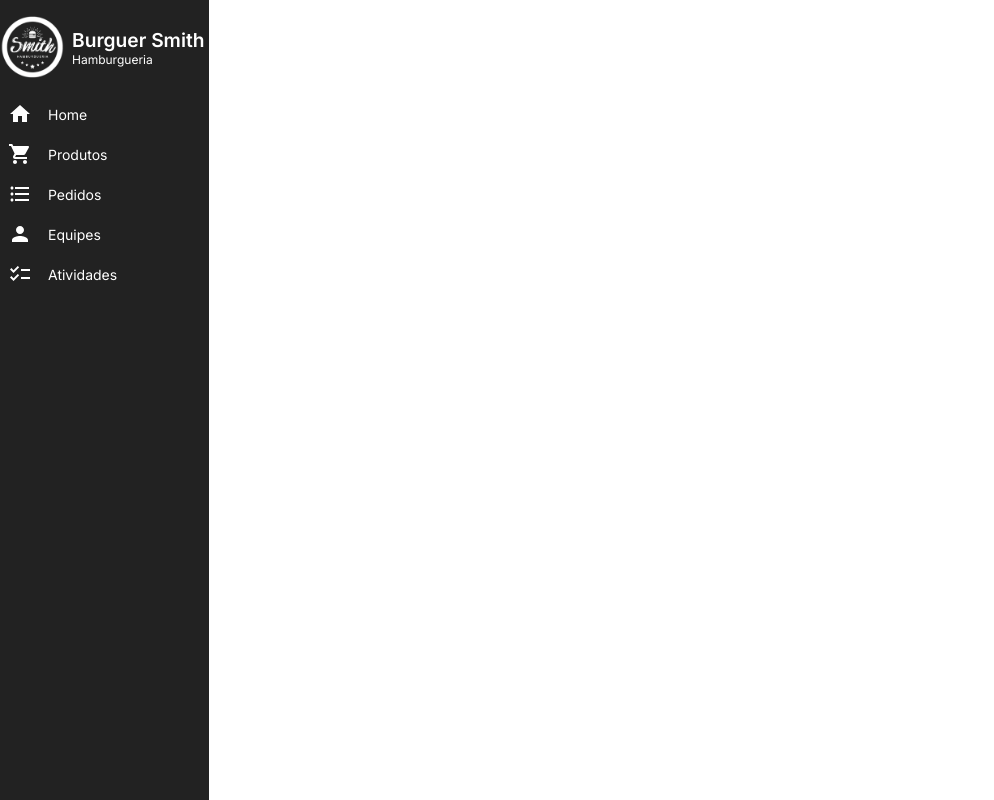
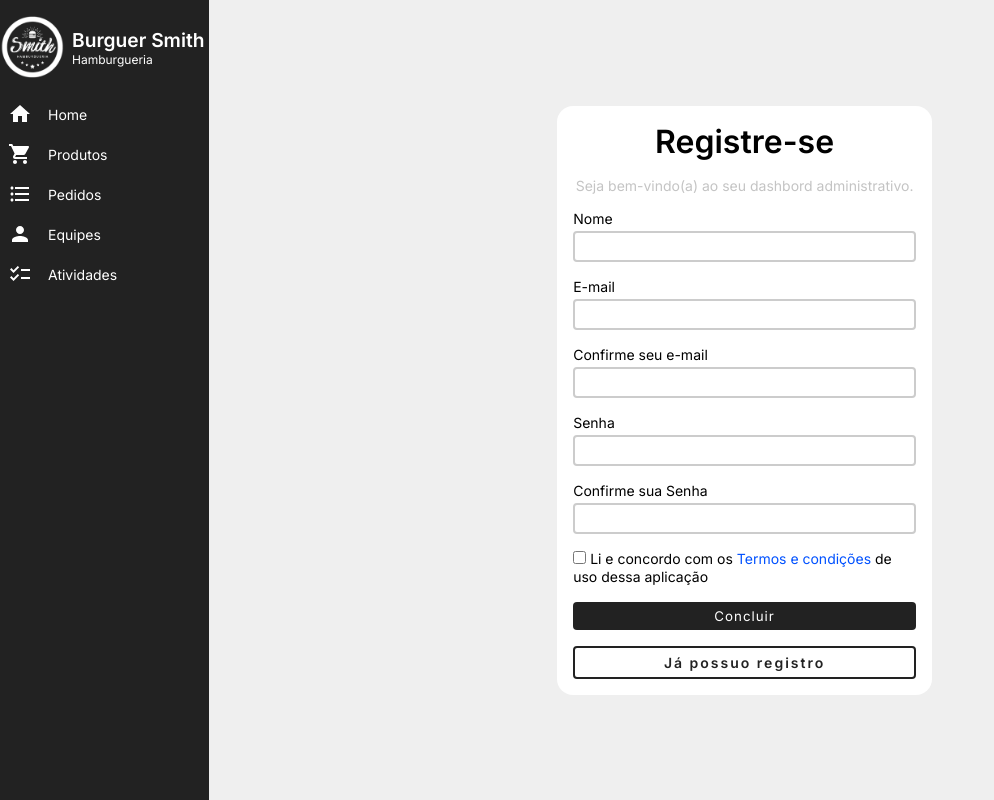
Before and after one commit to DiogoSilvaBianchini/admin-page-burguer-smith, a React (Vite) app: page /register in a window 1280 px wide. Shown: the whole page, without its empty margins (0-994 px from the left). Built offline with nearby package versions, Linux system fonts and the light colour scheme.

Commit message:
Conclusão da interface para a página de registro.

```diff
--- a/src/App.jsx
+++ b/src/App.jsx
@@ -5,6 +5,7 @@ import Home from './pages/Home/Home'
 import {BrowserRouter, Routes, Route} from 'react-router-dom'
 import ProductFormPage from './pages/ProductFormPage/ProductFormPage'
 import Login from './pages/login/Login'
+import Register from './pages/Register/Register'
 
 
 function App() {
@@ -18,6 +19,7 @@ function App() {
             <Route path='/produtos' element={<ProductPage />}/>
             <Route path='/produtos/criar' element={<ProductFormPage />}/>
             <Route path='/login' element={<Login />}/>
+            <Route path='/register' element={<Register />}/>
           </Routes>
         </div>
       </BrowserRouter>
--- a/src/components/inputLabel/style.css
+++ b/src/components/inputLabel/style.css
@@ -1,4 +1,5 @@
 .input-label{
+    width: 100%;
     display: flex;
     flex-direction: column;
     align-items: flex-start;
--- a/src/index.css
+++ b/src/index.css
@@ -47,6 +47,7 @@ h2{
 }
 
 button{
+  width: 100%;
   cursor: pointer;
   border-radius: 4px;
   padding: 4px;
--- /dev/null
+++ b/src/pages/Register/Register.jsx
@@ -0,0 +1,27 @@
+import './style.css'
+import InputLabel from '../../components/inputLabel/InputLabel'
+import { Link } from 'react-router-dom'
+
+const Register = () => {
+  return (
+    <div className='container-register'>
+        <form>
+            <h2>Registre-se</h2>
+            <span>Seja bem-vindo(a) ao seu dashbord administrativo.</span>
+            <InputLabel title={"Nome"}/>
+            <InputLabel title={"E-mail"}/>
+            <InputLabel title={"Confirme seu e-mail"}/>
+            <InputLabel title={"Senha"}/>
+            <InputLabel title={"Confirme sua Senha"}/>
+            <label htmlFor="term">
+                <input type="checkbox" name="term" id="term" />
+                <span> Li e concordo com os <a href='#'>Termos e condições</a> de uso dessa aplicação</span>
+            </label>
+            <button className='darkButton'>Concluir</button>
+            <Link to="/login" className='linkButton outLineButton'>Já possuo registro</Link>
+        </form>
+    </div>
+  )
+}
+
+export default Register
--- /dev/null
+++ b/src/pages/Register/style.css
@@ -0,0 +1,32 @@
+.container-register{
+    width: 100%;
+    height: 100vh;
+    display: flex;
+    flex-direction: column;
+    align-items: center;
+    justify-content: center;
+    gap: 8px;
+    background-color: #efefef;
+}
+
+.container-register form > span{
+    color: #c4c4c4;
+}
+
+.container-register form{
+    width: 35%;
+    min-width: 250px;
+    display: flex;
+    flex-direction: column;
+    align-items: center;
+    justify-content: center;
+    gap: 16px;
+    background-color: #fff;
+    padding: 16px;
+    border-radius: 16px;
+}
+
+.container-register form span a{
+    color: rgb(0, 81, 255);
+    cursor: pointer;
+}
--- a/src/pages/login/Login.jsx
+++ b/src/pages/login/Login.jsx
@@ -28,7 +28,7 @@ const Login = () => {
                 <Link>Esqueceu sua senha?</Link>
             </div>
             <button type='submit' className='darkButton'>Login</button>
-            <Link type='submit' className='linkButton outLineButton'>Registra-se</Link>
+            <Link to='/register' className='linkButton outLineButton'>Registra-se</Link>
             <span>ou</span>
             <GoogleLogin
               onSuccess={googleSucessLogin}
```
